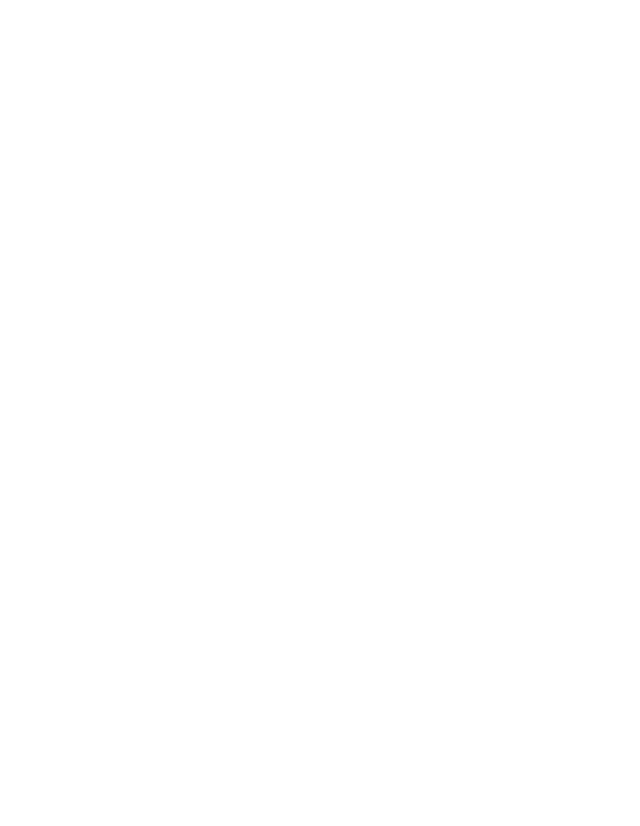
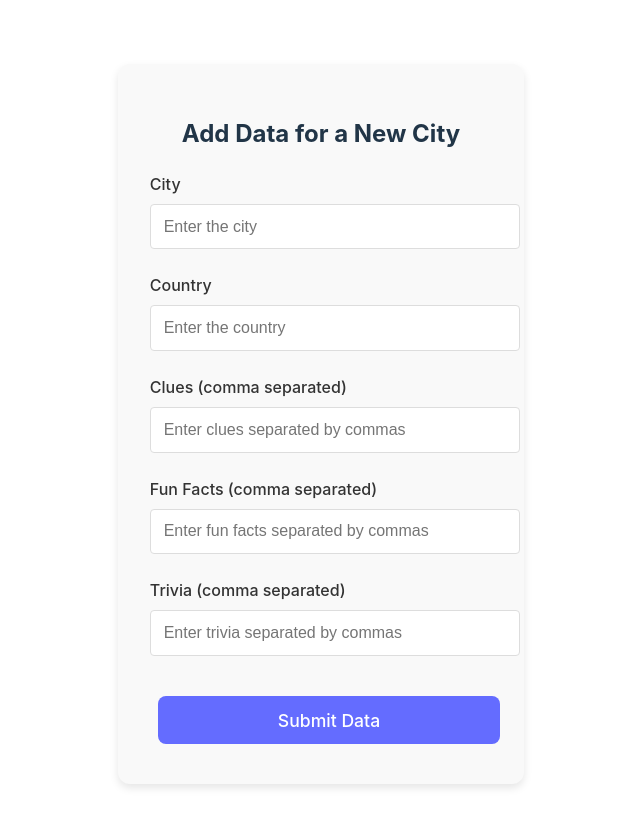
Before and after one commit to intrigued-person/frontend, a React (Vite) app: page /add-data in a window 1280 px wide. Before the commit this address had no page. Shown: the top 826 px of the page, without its empty margins (351-991 px from the left). Before the commit the page ends 800 px from the top, so only its background shows below. Built offline with nearby package versions, Linux system fonts and the light colour scheme.

Commit message:
signup page error debugging

```diff
--- a/src/App.jsx
+++ b/src/App.jsx
@@ -5,6 +5,7 @@ import QuizPage from './pages/QuizPage';
 import LoginPage from './pages/LoginPage';
 import './App.css';
 import SignUpPage from './pages/SignUpPage';
+import AddDataPage from './pages/AddDataPage';
 
 function App() {
   return (
@@ -15,6 +16,7 @@ function App() {
         <Route path="/game" element={<GamePage />} />
         <Route path="/quiz" element={<QuizPage />} />
         <Route path="/sign" element={<SignUpPage />} />
+        <Route path="/add-data" element={<AddDataPage />} />
       </Routes>
     </Router>
   );
--- /dev/null
+++ b/src/pages/AddDataPage.jsx
@@ -0,0 +1,111 @@
+import { useState } from 'react';
+import axios from 'axios';
+
+function AddDataPage() {
+    const [city, setCity] = useState('');
+    const [country, setCountry] = useState('');
+    const [clues, setClues] = useState('');
+    const [funFact, setFunFact] = useState('');
+    const [trivia, setTrivia] = useState('');
+    const [error, setError] = useState('');
+    const [success, setSuccess] = useState(false);
+
+    const handleSubmit = async (e) => {
+        e.preventDefault();
+        setError('');
+        setSuccess(false);
+
+        const data = {
+            city: city,
+            country: country,
+            clues: clues.split(','),
+            funFact: funFact.split(','),
+            trivia: trivia.split(',')
+        };
+
+        try {
+            const response = await axios.post('https://backend-production-2d2c.up.railway.app/city', data);
+
+            if (response.status === 200) {
+                setSuccess(true);
+            }
+        } catch (error) {
+            console.error("Error submitting data:", error);
+            setError('An error occurred while submitting the data.');
+        }
+    };
+
+    return (
+        <div className="container">
+            <div className="quiz-container">
+                <h2>Add Data for a New City</h2>
+
+                {error && <div className="error-message">{error}</div>}
+                {success && <div className="success-message">Data successfully added!</div>}
+
+                <form onSubmit={handleSubmit}>
+                    <div className="form-group">
+                        <label htmlFor="city">City</label>
+                        <input
+                            type="text"
+                            id="city"
+                            value={city}
+                            onChange={(e) => setCity(e.target.value)}
+                            placeholder="Enter the city"
+                        />
+                    </div>
+
+                    <div className="form-group">
+                        <label htmlFor="country">Country</label>
+                        <input
+                            type="text"
+                            id="country"
+                            value={country}
+                            onChange={(e) => setCountry(e.target.value)}
+                            placeholder="Enter the country"
+                        />
+                    </div>
+
+                    <div className="form-group">
+                        <label htmlFor="clues">Clues (comma separated)</label>
+                        <input
+                            type="text"
+                            id="clues"
+                            value={clues}
+                            onChange={(e) => setClues(e.target.value)}
+                            placeholder="Enter clues separated by commas"
+                        />
+                    </div>
+
+                    <div className="form-group">
+                        <label htmlFor="funFact">Fun Facts (comma separated)</label>
+                        <input
+                            type="text"
+                            id="funFact"
+                            value={funFact}
+                            onChange={(e) => setFunFact(e.target.value)}
+                            placeholder="Enter fun facts separated by commas"
+                        />
+                    </div>
+
+                    <div className="form-group">
+                        <label htmlFor="trivia">Trivia (comma separated)</label>
+                        <input
+                            type="text"
+                            id="trivia"
+                            value={trivia}
+                            onChange={(e) => setTrivia(e.target.value)}
+                            placeholder="Enter trivia separated by commas"
+                        />
+                    </div>
+
+                    <button type="submit" className="btn btn-primary login-btn">
+                        Submit Data
+                    </button>
+                </form>
+            </div>
+        </div>
+    );
+}
+
+export default AddDataPage;
--- a/src/pages/LoginPage.jsx
+++ b/src/pages/LoginPage.jsx
@@ -1,54 +1,114 @@
+// import { useState } from 'react';
+// import { useNavigate } from 'react-router-dom';
+// import axios from 'axios'
+
+// function LoginPage() {
+//     const [email, setEmail] = useState('');
+//     const [password, setPassword] = useState('');
+//     const [error, setError] = useState('');
+//     const navigate = useNavigate();
+
+
+
+//     const handleClick = () => {
+//         navigate('/sign');
+//     };
+
+//     const handleSubmit = async (e) => {
+//         e.preventDefault();
+//         setError('');
+
+//         // Simple validation
+//         if (!email || !password) {
+//             setError('Please enter both email and password');
+//             return;
+//         }
+
+//         try {
+//             const response = await axios.get("https://backend-production-2d2c.up.railway.app/user/login", {
+//                 params: {
+//                     email: email,
+//                     password: password
+//                 }
+//             });
+
+//             // Check credentials
+//             if (response.data) {
+//                 // Response is just a string
+//                 const userData = response.data; // e.g., 'aaishaabdul_aaisha'
+
+//                 // Store login state in localStorage
+//                 localStorage.setItem('isLoggedIn', 'true');
+//                 localStorage.setItem('userEmail', userData.userName);
+//                 localStorage.setItem('userId', userData.userId) // Assuming you want to store the string directly
+
+//                 // Navigate to game page
+//                 navigate('/game');
+//             } else {
+//                 setError('Invalid email or password');
+//             }
+//         } catch (error) {
+//             console.error("Error fetching data:", error);
+//             setError('An error occurred while logging in. Please try again.');
+//         }
+//     };
+
+//     return (
+//         <div className="container">
+//             <div className="login-container">
+//                 <h2>Login to Quiz Challenge</h2>
+
+//                 {error && <div className="error-message">{error}</div>}
+
+//                 <form onSubmit={handleSubmit}>
+//                     <div className="form-group">
+//                         <label htmlFor="email">Email</label>
+//                         <input
+//                             type="email"
+//                             id="email"
+//                             value={email}
+//                             onChange={(e) => setEmail(e.target.value)}
+//                             placeholder="Enter your email"
+//                         />
+//                     </div>
+
+//                     <div className="form-group">
+//                         <label htmlFor="password">Password</label>
+//                         <input
+//                             type="password"
+//                             id="password"
+//                             value={password}
+//                             onChange={(e) => setPassword(e.target.value)}
+//                             placeholder="Enter your password"
+//                         />
+//                     </div>
+
+//                     <button type="submit" className="btn btn-primary login-btn">
+//                         Login
+//                     </button>
+//                 </form>
+
+//                 <div className="signup-footer">
+//                     <p>
+//                         Don't have an account? <button onClick={handleClick}>Create one here</button>
+//                     </p>
+//                 </div>
+//             </div>
+//         </div>
+//     );
+// }
+
+// export default LoginPage;
+
 import { useState } from 'react';
 import { useNavigate } from 'react-router-dom';
-import axios from 'axios'
+import axios from 'axios';
 
 function LoginPage() {
     const [email, setEmail] = useState('');
     const [password, setPassword] = useState('');
     const [error, setError] = useState('');
     const navigate = useNavigate();
-
-    // var response = '';
-
-    // // Mock credentials - in a real app, this would be handled by a backend
-
-
-    // const handleSubmit = (e) => {
-    //     e.preventDefault();
-    //     setError('');
-
-    //     // Simple validation
-    //     if (!email || !password) {
-    //         setError('Please enter both email and password');
-    //         return;
-    //     }
-    //     try {
-
-    //         response = axios.get("http://localhost:8080/user/login", {
-    //             params: {
-    //                 email: email,
-    //                 password: password
-    //             }
-    //         });
-    //     } catch (error) {
-    //         throw Error("Error fetching data");
-    //     }
-
-
-
-    //     // Check credentials
-    //     if (response != null) {
-    //         // Store login state in localStorage
-    //         localStorage.setItem('isLoggedIn', 'true');
-    //         console.log(response.data)
-    //         localStorage.setItem('userEmail', response.data);
-
-    //         // Navigate to game page
-    //         navigate('/game');
-    //     } else {
-    //         setError('Invalid email or password');
-    //     }
-    // };
 
     const handleClick = () => {
         navigate('/sign');
@@ -64,6 +124,12 @@ function LoginPage() {
             return;
         }
 
+        // Check if the credentials are admin
+        if (email === 'admin' && password === 'admin') {
+            navigate('/add-data');
+            return;
+        }
+
         try {
             const response = await axios.get("https://backend-production-2d2c.up.railway.app/user/login", {
                 params: {
@@ -72,17 +138,14 @@ function LoginPage() {
                 }
             });
 
-            // Check credentials
             if (response.data) {
-                // Response is just a string
                 const userData = response.data; // e.g., 'aaishaabdul_aaisha'
 
                 // Store login state in localStorage
                 localStorage.setItem('isLoggedIn', 'true');
                 localStorage.setItem('userEmail', userData.userName);
-                localStorage.setItem('userId', userData.userId) // Assuming you want to store the string directly
+                localStorage.setItem('userId', userData.userId);
 
-                // Navigate to game page
                 navigate('/game');
             } else {
                 setError('Invalid email or password');
```
